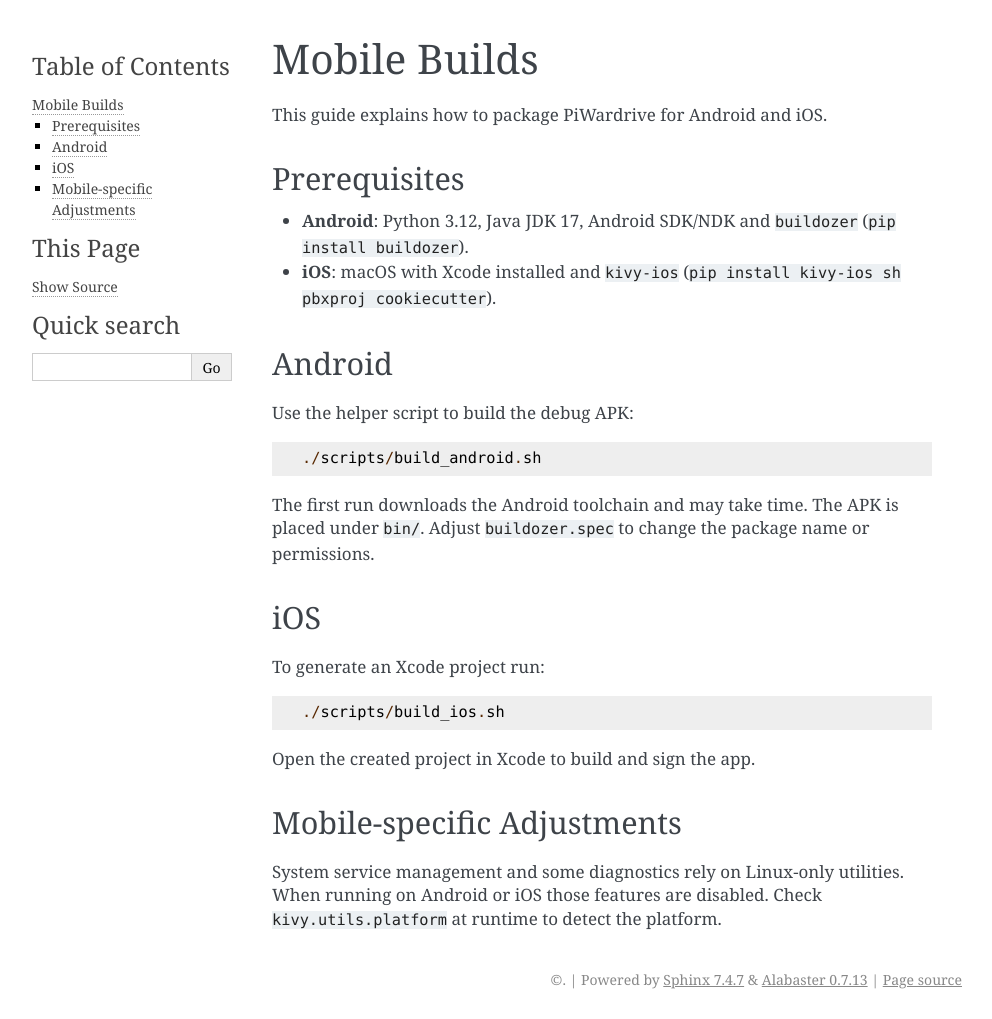
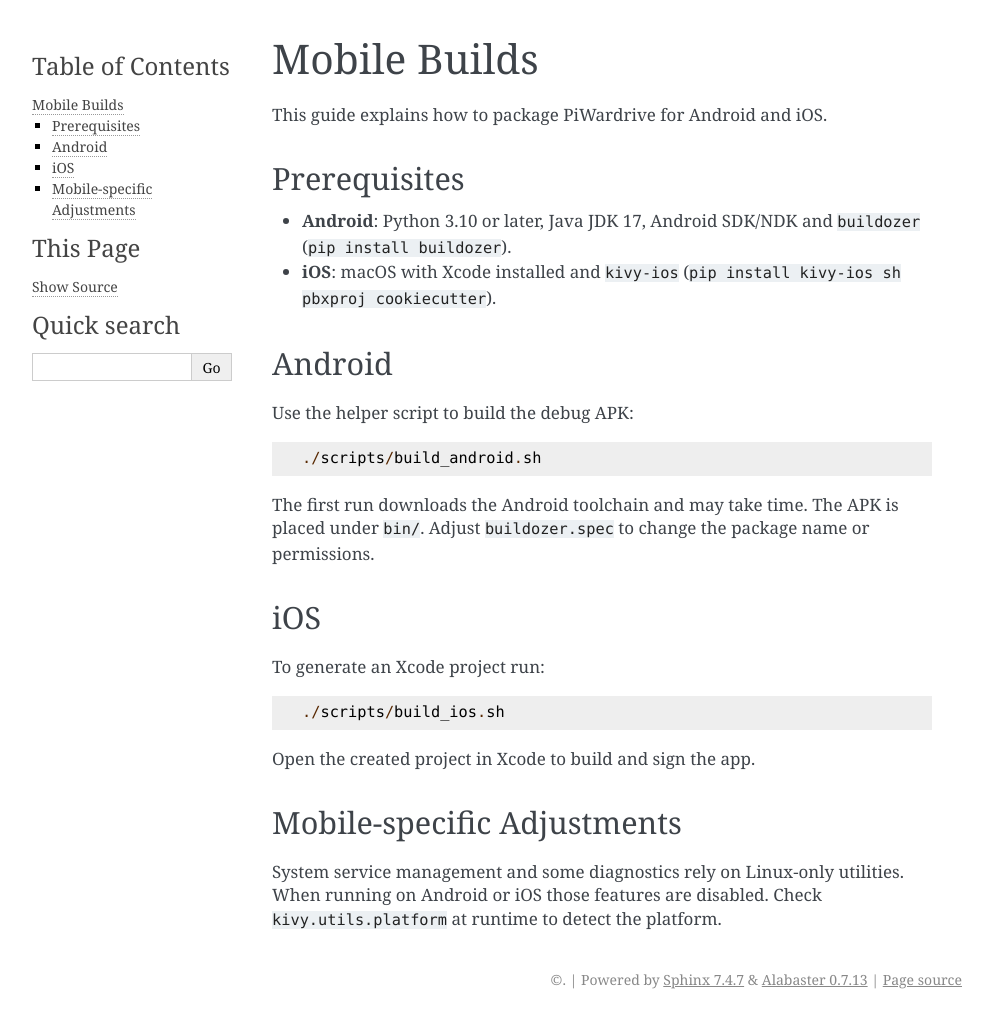
Before and after one commit to Trashytalk/piwardrive, a Sphinx documentation site: the page built from docs/mobile_build.rst, in a window 1280 px wide. Shown: the whole page, without its empty margins (148-1140 px from the left). Built offline with Sphinx 7.4.7, drawn with Linux system fonts in a browser that asks for light colours.

Commit message:
docs: align python version requirement

```diff
--- a/docs/deployment.rst
+++ b/docs/deployment.rst
@@ -28,7 +28,7 @@ SD Card Image
 Docker Container
 ~~~~~~~~~~~~~~~~
 
-1. Start from ``python:3.11-bullseye`` and install the same system packages with ``apt``.
+1. Start from ``python:3.10-bullseye`` and install the same system packages with ``apt``.
 2. Copy the project into ``/app`` and run ``pip install -r requirements.txt``.
 3. Set ``WORKDIR /app`` and define ``CMD ["python", "main.py"]``.
 4. Map the host's USB devices (Wi‑Fi adapter, GPS dongle) into the container when running ``docker run``.
--- a/docs/mobile_build.rst
+++ b/docs/mobile_build.rst
@@ -6,7 +6,7 @@ This guide explains how to package PiWardrive for Android and iOS.
 Prerequisites
 -------------
 
-* **Android**: Python 3.12, Java JDK 17, Android SDK/NDK and
+* **Android**: Python 3.10 or later, Java JDK 17, Android SDK/NDK and
   ``buildozer`` (``pip install buildozer``).
 * **iOS**: macOS with Xcode installed and ``kivy-ios``
   (``pip install kivy-ios sh pbxproj cookiecutter``).
```
Also changed, not shown: README.md (+1 -1 lines).
